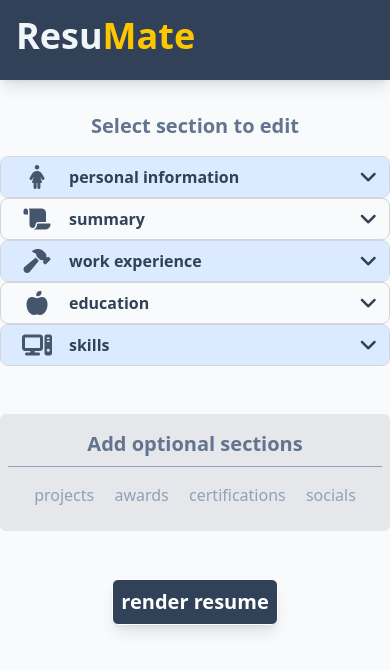
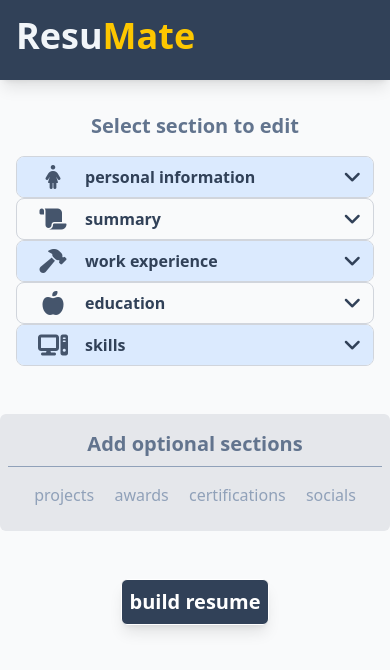
Before and after one commit to cjcorc10/resume-generator, a React (Vite) app: page / in a window 390 px wide. Shown: the top 670 px of the page. Built offline with nearby package versions, Linux system fonts and the light colour scheme; what react-pdf-tailwind would draw is missing.

Commit message:
formatted resume to be responsive

```diff
--- a/package.json
+++ b/package.json
@@ -2,8 +2,11 @@
   "name": "package.json",
   "private": true,
   "version": "0.0.0",
+  "homepage": "https://cjcorc10.github.io/resume-generator",
   "type": "module",
   "scripts": {
+	"predeploy": "npm run build",
+	"deploy": "gh-pages -d dist",
     "dev": "vite",
     "build": "vite build",
     "lint": "eslint .",
@@ -27,6 +30,7 @@
     "eslint": "^9.21.0",
     "eslint-plugin-react-hooks": "^5.1.0",
     "eslint-plugin-react-refresh": "^0.4.19",
+    "gh-pages": "^6.3.0",
     "globals": "^15.15.0",
     "vite": "^6.2.0"
   }
--- a/src/pages/HomePage.jsx
+++ b/src/pages/HomePage.jsx
@@ -54,13 +54,13 @@ const HomePage = () => {
         </div>
         <div className="flex-1 flex flex-col justify-center px-4 items-center py-12">
           { render ? (
-          <PDFViewer className="border border-gray-300 shadow-md h-150 w-100 rounded-lg">
+          <PDFViewer className="border border-gray-300 shadow-md md:h-150 md:w-100 h-75 w-60 rounded-lg">
             <ResumeOutput resumeData={resumeData}/>
           </PDFViewer>)
           : (
           <button
           onClick={() => setRender(true)}
-          className="border rounded-md p-2 font-bold bg-slate-700 shadow-lg text-white hover:scale-110 duration-300 text-xl text-wrap ">render resume</button>)
+          className="border rounded-md p-2 font-bold bg-slate-700 shadow-lg text-white hover:scale-110 duration-300 text-xl text-wrap ">build resume</button>)
           }
         </div>
       </div>
--- a/src/pages/ResumeInput/FormField.jsx
+++ b/src/pages/ResumeInput/FormField.jsx
@@ -30,7 +30,7 @@ const FormField = ({idx, field, section}) => {
             updatedEntries[idx] = {...updatedEntries[idx], [field.label]: e.target.value}
             return({...prev, [section.title]: updatedEntries});
         })}
-        className="border border-gray-300 rounded-md px-2 py-1 mb-2 w-50"
+        className="border border-gray-300 rounded-md px-2 py-1 mb-2 w-45"
         value={resumeData[section.title][idx][field.label]}
         type={field.type}></input>
     }
--- a/src/pages/ResumeInput/index.jsx
+++ b/src/pages/ResumeInput/index.jsx
@@ -14,7 +14,7 @@ const ResumeInput = ({ showSection, setShowSection, setRender}) => {
   });
 
   return (
-    <form className="flex flex-col mb-4 w-full relative max-w-xl">
+    <form className="flex flex-col mb-4 w-full relative max-w-xl px-4">
       {RESUMEFIELDS.map((section, idx) => (
         <div
         className={clsx(
--- a/src/pages/ResumeOutput/index.jsx
+++ b/src/pages/ResumeOutput/index.jsx
@@ -121,7 +121,7 @@ const ResumeOutput = ({resumeData}) => {
                 {resumeData["socials"][0]["site"] && (<View style={tw("my-2")}>
                     <Text style={tw("font-bold text-2xl leading-5 text-theme1 mb-2")}>SOCIAL NETWORKS</Text>
                     {resumeData["socials"].map((entry,idx) => (
-                        <View style={tw("flex flex-row text-theme2 text-lg")}>
+                        <View style={tw("flex flex-row text-theme2 text-lg")} key={idx}>
                             <Text style={tw("font-bold")}>{entry.site + ": "}</Text>
                             <Text style={tw("text-slate-700")}>{entry.link}</Text>
                         </View>
--- a/vite.config.js
+++ b/vite.config.js
@@ -4,6 +4,7 @@ import tailwindcss from '@tailwindcss/vite'
 
 // https://vite.dev/config/
 export default defineConfig({
+  base: '/resume-generator',
   plugins: [react(),
       tailwindcss()
   ],
```
Also changed, not shown: 1 other file (tests, documents, lock files or other folders).
